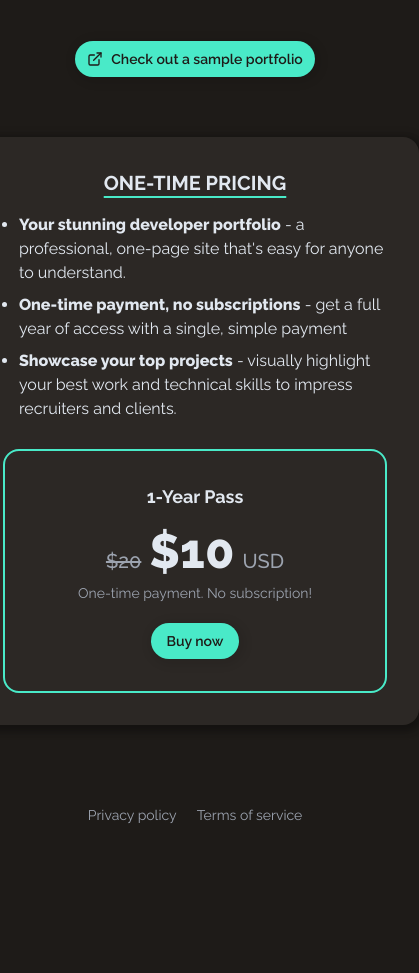
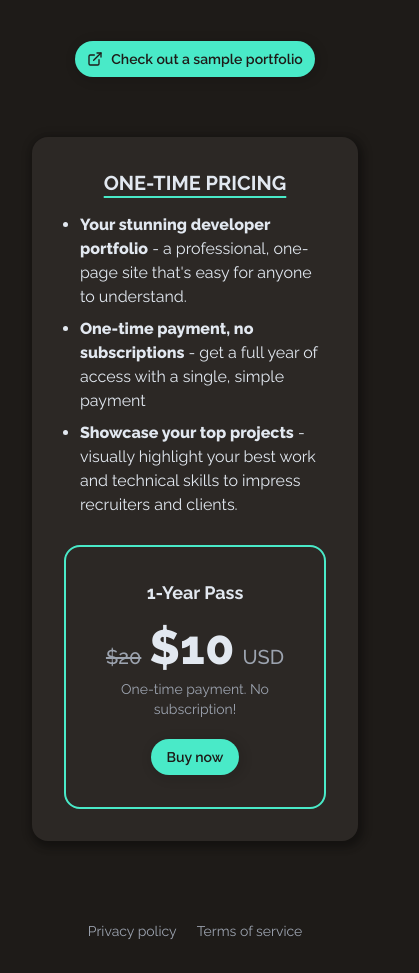
Before and after one commit to matdziu/portie, a Next.js app: page / in a window 390 px wide. Shown: the part 2660-3633 px from the top of the page, 419 px wide, since content can reach past the window. Before the commit the page ends 3517 px from the top, so only its background shows below. Built offline with nearby package versions, Linux system fonts and the light colour scheme; no server answers.

Commit message:
Fixing mobile scrollbar issue

```diff
--- a/src/components/home/home-view.tsx
+++ b/src/components/home/home-view.tsx
@@ -147,7 +147,7 @@ export default function HomeView({ isLoggedIn }: HomeViewProps) {
           <p className="text-">Check out a sample portfolio</p>
         </Button>
       </a>
-      <div className="mt-15">
+      <div className="w-full flex items-center justify-center mt-15">
         <UpgradeCardView
           crossedOverPrice={"$20"}
           priceTitle="1-Year Pass"
--- a/src/components/upgrade-card/upgrade-card-view.tsx
+++ b/src/components/upgrade-card/upgrade-card-view.tsx
@@ -13,7 +13,7 @@ export default function UpgradeCardView({
   upgradeButtonProps,
 }: UpgradeCardViewProps) {
   return (
-    <div className="bg-card flex flex-col items-center justify-center rounded-2xl p-8 w-md shadow-lg gap-7">
+    <div className="bg-card flex flex-col w-full md:w-md items-center justify-center rounded-2xl p-8 shadow-lg gap-7">
       {children}
       <div className="bg-card flex flex-col items-center justify-center rounded-2xl p-8 w-full border-2 border-primary">
         <div className="text-center">
```
